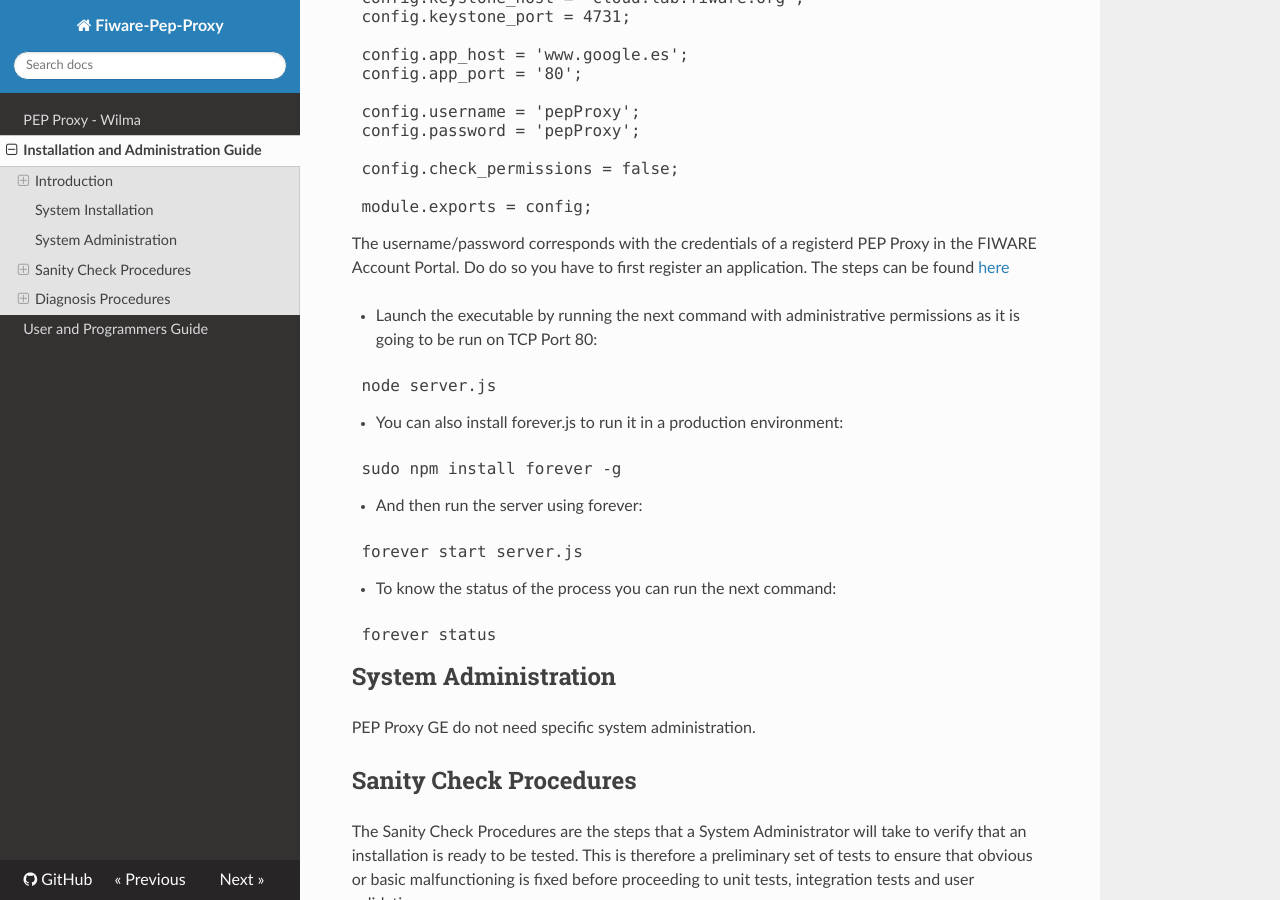
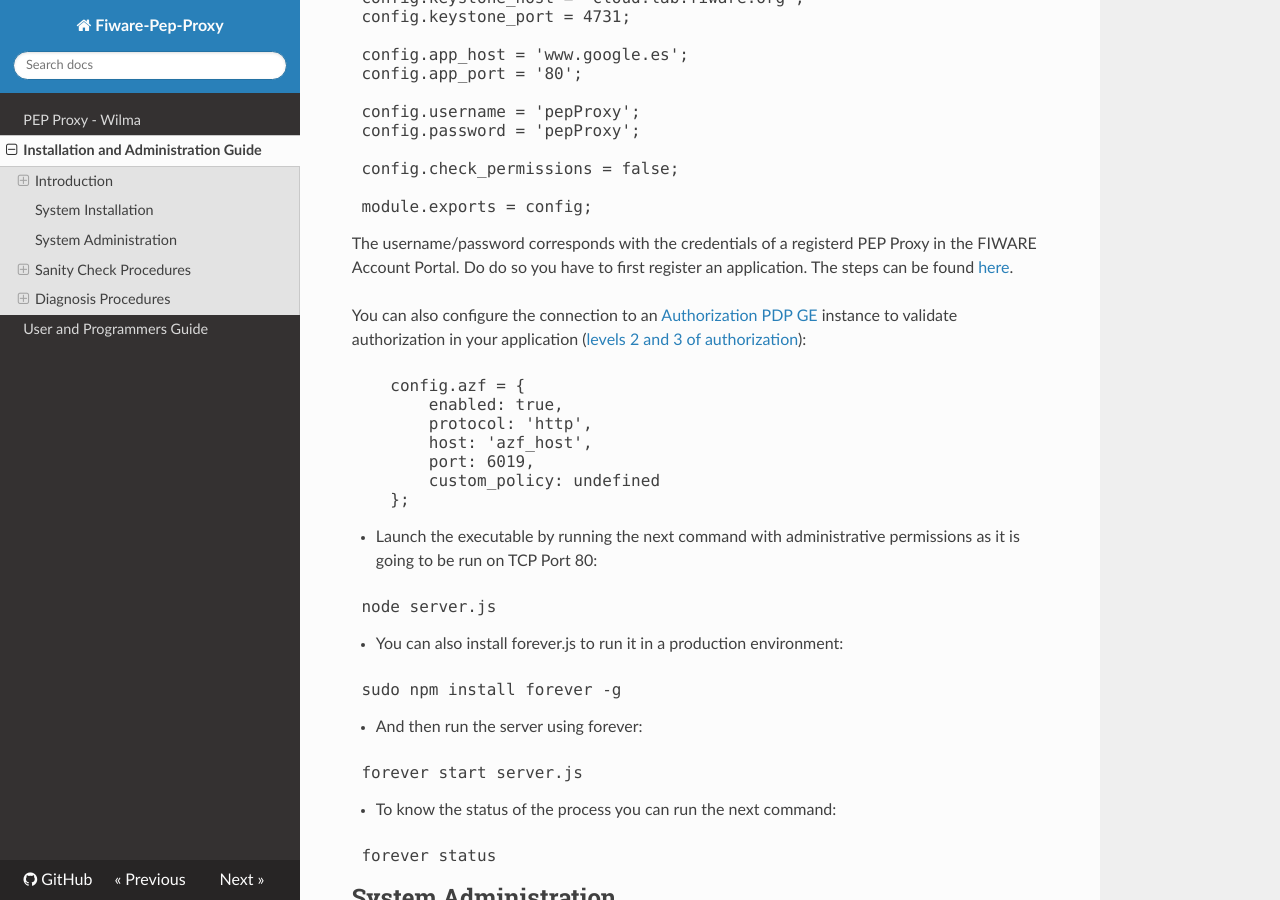
Before and after one commit to ging/fiware-pep-proxy, an MkDocs documentation site: the page built from doc/admin_guide.md, in a window 1280 px wide and 900 px high, scrolled down 1519 px. Built offline with MkDocs 1.6.1, drawn with Linux system fonts in a browser that asks for light colours; nearby versions of some CDN libraries; comment, search, counter and statistics services are not loaded.

Commit message:
Added AZF configuration docs SEC-982

```diff
--- a/doc/admin_guide.md
+++ b/doc/admin_guide.md
@@ -68,7 +68,19 @@ To configure PEP Proxy you can copy the file named config.js.template to config.
  module.exports = config;
 </pre>
 
-The username/password corresponds with the credentials of a registerd PEP Proxy in the FIWARE Account Portal. Do do so you have to first register an application. The steps can be found [here](http://fiware-idm.readthedocs.org/en/latest/user_guide.html#registering-an-application)
+The username/password corresponds with the credentials of a registerd PEP Proxy in the FIWARE Account Portal. Do do so you have to first register an application. The steps can be found [here](http://fiware-idm.readthedocs.org/en/latest/user_guide.html#registering-an-application).
+
+You can also configure the connection to an [Authorization PDP GE](http://catalogue.fiware.org/enablers/authorization-pdp-authzforce) instance to validate authorization in your application ([levels 2 and 3 of authorization](user_guide/#level-2-basic-authorization)):
+
+<pre>
+	config.azf = {
+		enabled: true,
+		protocol: 'http',
+	    host: 'azf_host',
+	    port: 6019,
+	    custom_policy: undefined
+	};
+</pre>
 
 - Launch the executable by running the next command with administrative permissions as it is going to be run on TCP Port 80:
 
```
